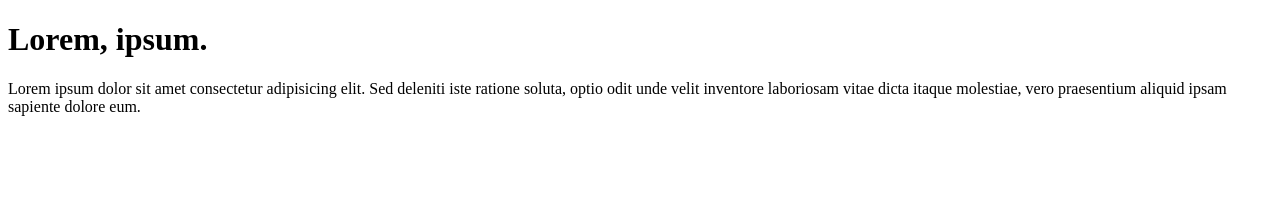
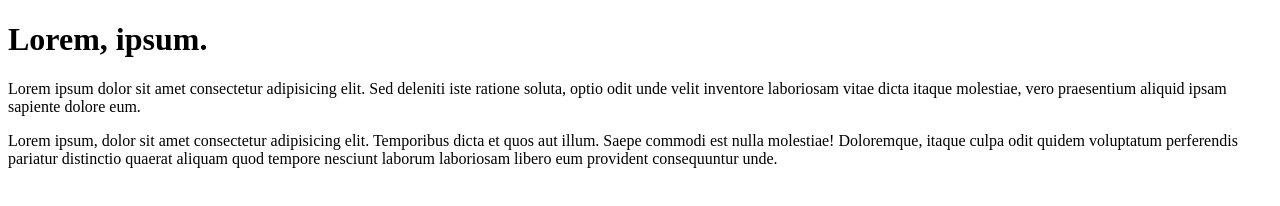
Before and after one commit to mi4ikatsu/my-shit, a plain HTML site: page index.html in a window 1280 px wide. Drawn offline with Linux system fonts and the light colour scheme.

Commit message:
changes in the main branch

```diff
--- a/index.html
+++ b/index.html
@@ -8,5 +8,6 @@
 <body>
     <h1>Lorem, ipsum.</h1>
     <p>Lorem ipsum dolor sit amet consectetur adipisicing elit. Sed deleniti iste ratione soluta, optio odit unde velit inventore laboriosam vitae dicta itaque molestiae, vero praesentium aliquid ipsam sapiente dolore eum.</p>
+    <p>Lorem ipsum, dolor sit amet consectetur adipisicing elit. Temporibus dicta et quos aut illum. Saepe commodi est nulla molestiae! Doloremque, itaque culpa odit quidem voluptatum perferendis pariatur distinctio quaerat aliquam quod tempore nesciunt laborum laboriosam libero eum provident consequuntur unde.</p>
 </body>
 </html>
```
Also changed, not shown: shit.txt (added), 1 other file.
